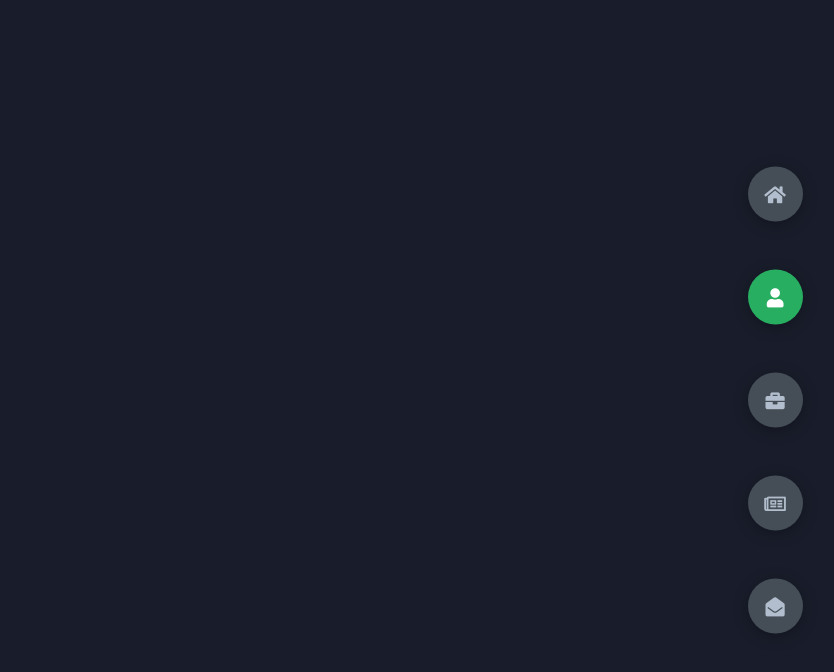
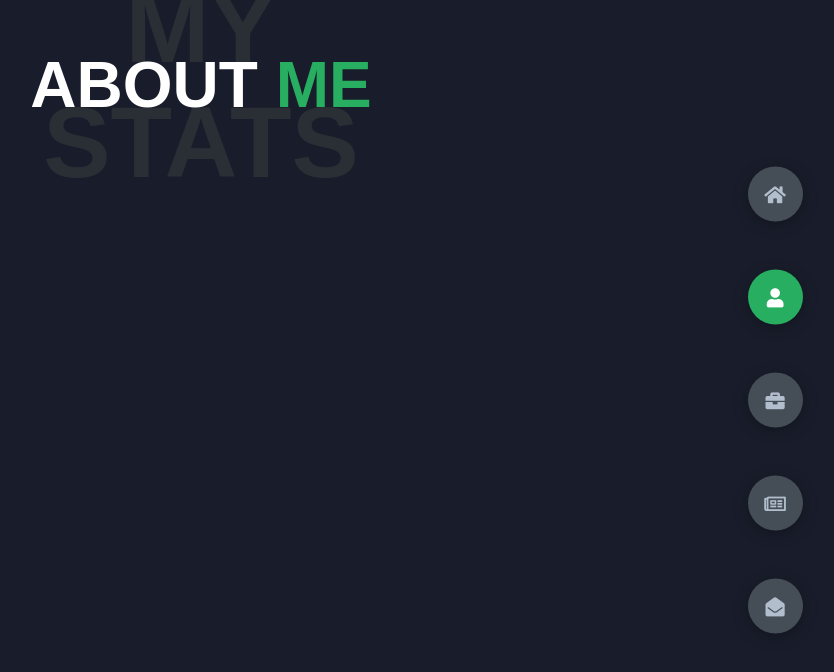
Before and after one commit to n-tdi/n-tdi.github.io-old, a plain HTML site: page index.html in a window 1280 px wide. Both pictures are taken after a click on the element 1214 px from the left and 297 px from the top of the page. Shown: the whole page, without its empty margins (439-1273 px from the left). Drawn offline with Linux system fonts and the light colour scheme.

Commit message:
startd making about me

```diff
--- a/index.html
+++ b/index.html
@@ -4,6 +4,7 @@
     <meta charset="UTF-8">
     <meta http-equiv="X-UA-Compatible" content="IE=edge">
     <meta name="viewport" content="width=device-width, initial-scale=1.0">
+    <meta name="description" content="a website for yes">
     <title>Portfolio</title>
     <link rel="stylesheet" href="styles/style.css">
     <link rel="preconnect" href="https://fonts.googleapis.com">
@@ -40,7 +41,14 @@
             </div>
         </header>
         <main>
-            <section class="section sec2 about" id="about"></section>
+            <section class="section sec2 about" id="about">
+                <div class="main-title">
+                    <h2>About <span>me</span><span class="bg-text">my stats</span></h2>
+                </div>
+                <div class="about-container">
+
+                </div>
+            </section>
             <section class="section sec3 portfolio" id="portfolio"></section>
             <section class="section sec4 blogs" id="blogs"></section>
             <section class="section sec5 contact" id="contact"></section>
--- a/styles/style.scss
+++ b/styles/style.scss
@@ -248,3 +248,28 @@ section {
         }
     }
 }
+
+.main-title {
+    text-align: center;
+    h2 {
+        position: relative;
+        text-transform: uppercase;
+        font-size: 4rem;
+        font-weight: 700;
+        span {
+            color: var(--color-secondary);
+
+        }
+        .bg-text {
+            position: absolute;
+            top: 50%;
+            left: 50%;
+            color: var(--color-grey-5);
+            transition: var(--transition);
+            z-index: -1;
+            transform: translate(-50%, -50%);
+            font-weight: 800;
+            font-size: 6.3rem;
+        }
+    }
+}
```
Also changed, not shown: styles/style.css, 1 other file.
